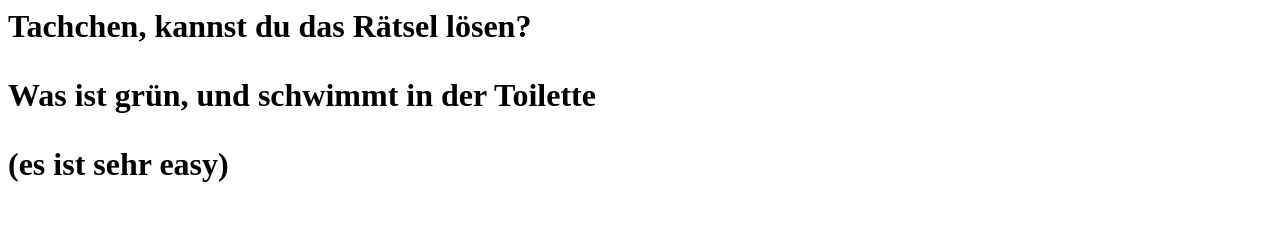
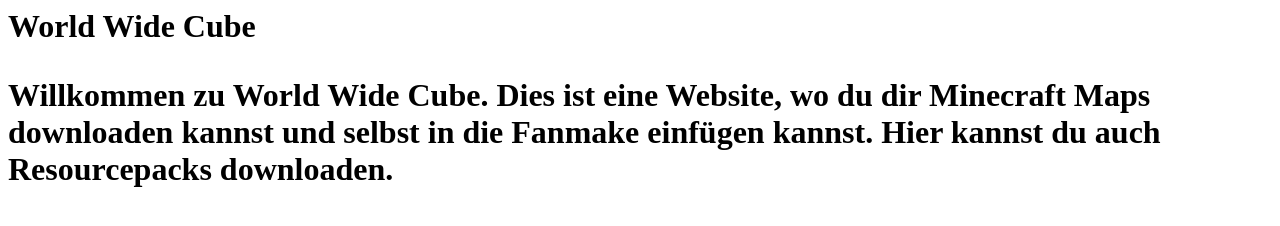
Before and after one commit to levikovacsberlin/erstewebsite, a plain HTML site: page index.html in a window 1280 px wide. Drawn offline with Linux system fonts and the light colour scheme.

Commit message:
Update index.html

```diff
--- a/index.html
+++ b/index.html
@@ -1,5 +1,6 @@
-<h1> Tachchen, kannst du das Rätsel lösen?
+<h1>World Wide Cube
 
 
-<p> Was ist grün, und schwimmt in der Toilette
-<p> (es ist sehr easy) </p>
+
+<p>Willkommen zu World Wide Cube. Dies ist eine Website, wo du dir Minecraft Maps    downloaden kannst und selbst in die Fanmake einfügen kannst. Hier kannst du auch Resourcepacks downloaden.
+</p>
```
